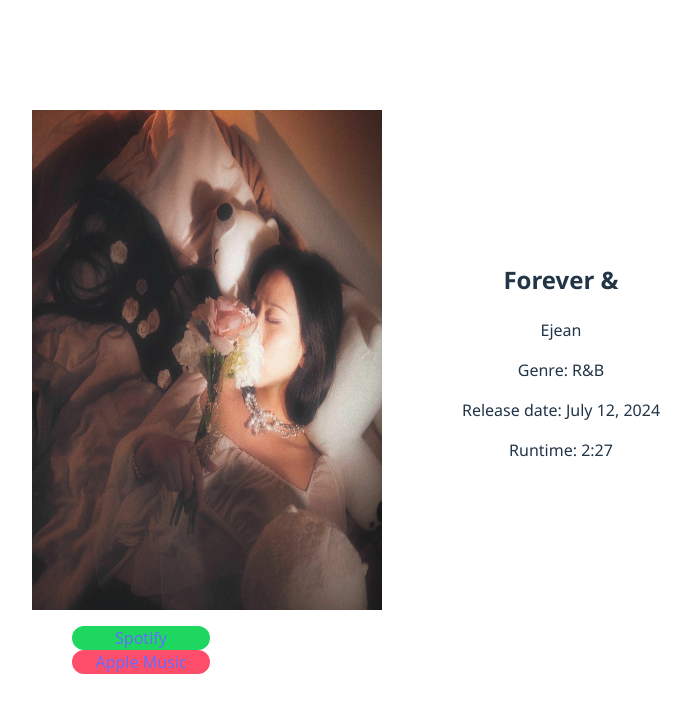
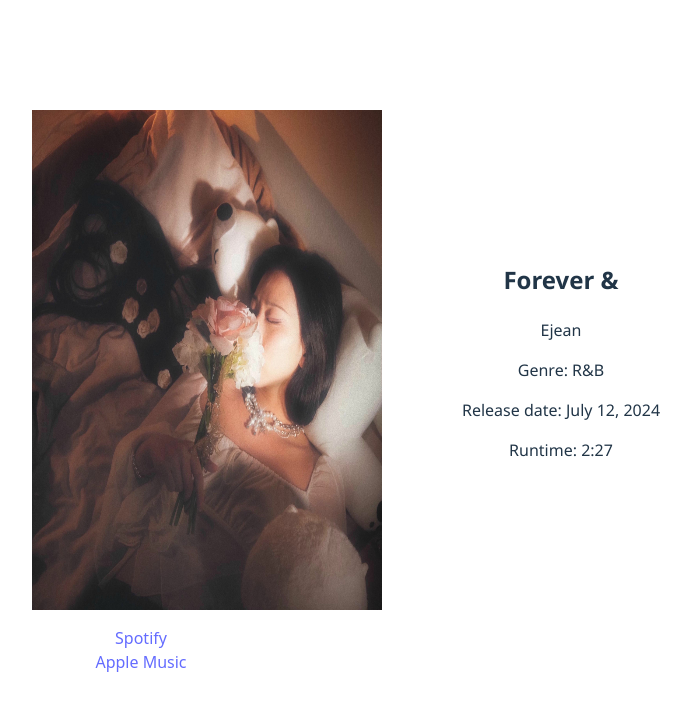
Before and after one commit to Onniikun/FSD_Project, a React (Vite) app in the folder FSD_Project/: page / in a window 1280 px wide. Shown: the top 712 px of the page, without its empty margins (294-984 px from the left). Built offline with nearby package versions, Linux system fonts and the light colour scheme.

Commit message:
Removed colour to align with devtools colour rules.

```diff
--- a/FSD_Project/src/components/common/songLinks.css
+++ b/FSD_Project/src/components/common/songLinks.css
@@ -7,11 +7,11 @@ ul {
 }
 
 .spotify {
-    background-color: #1ED761;
+    /* background-color: #1ED761; */
     border-radius: 999px;
 }
 
 .apple {
-    background-color: #FF4E6B;
+    /* background-color: #FF4E6B; */
     border-radius: 999px;
 }
```
